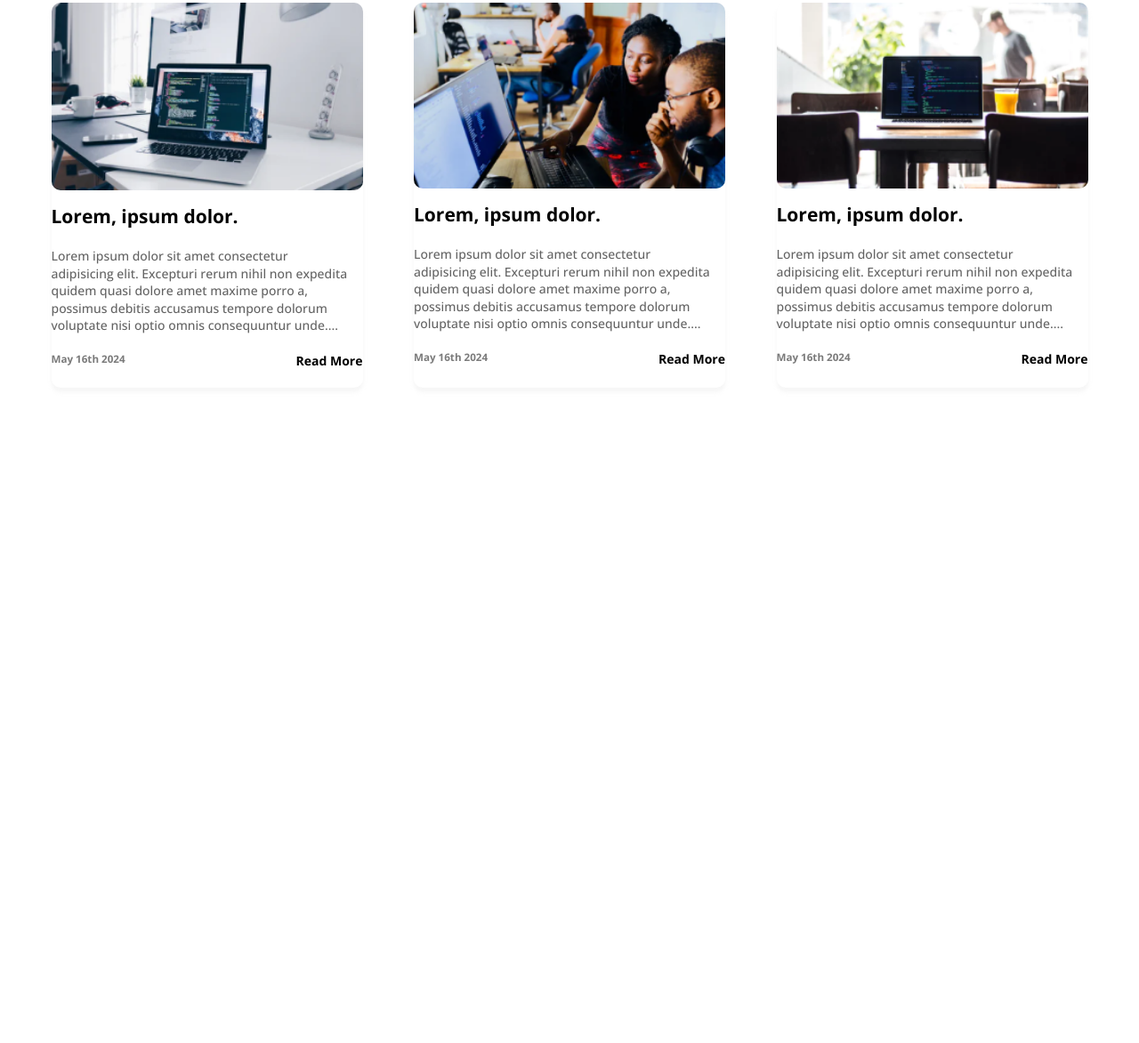
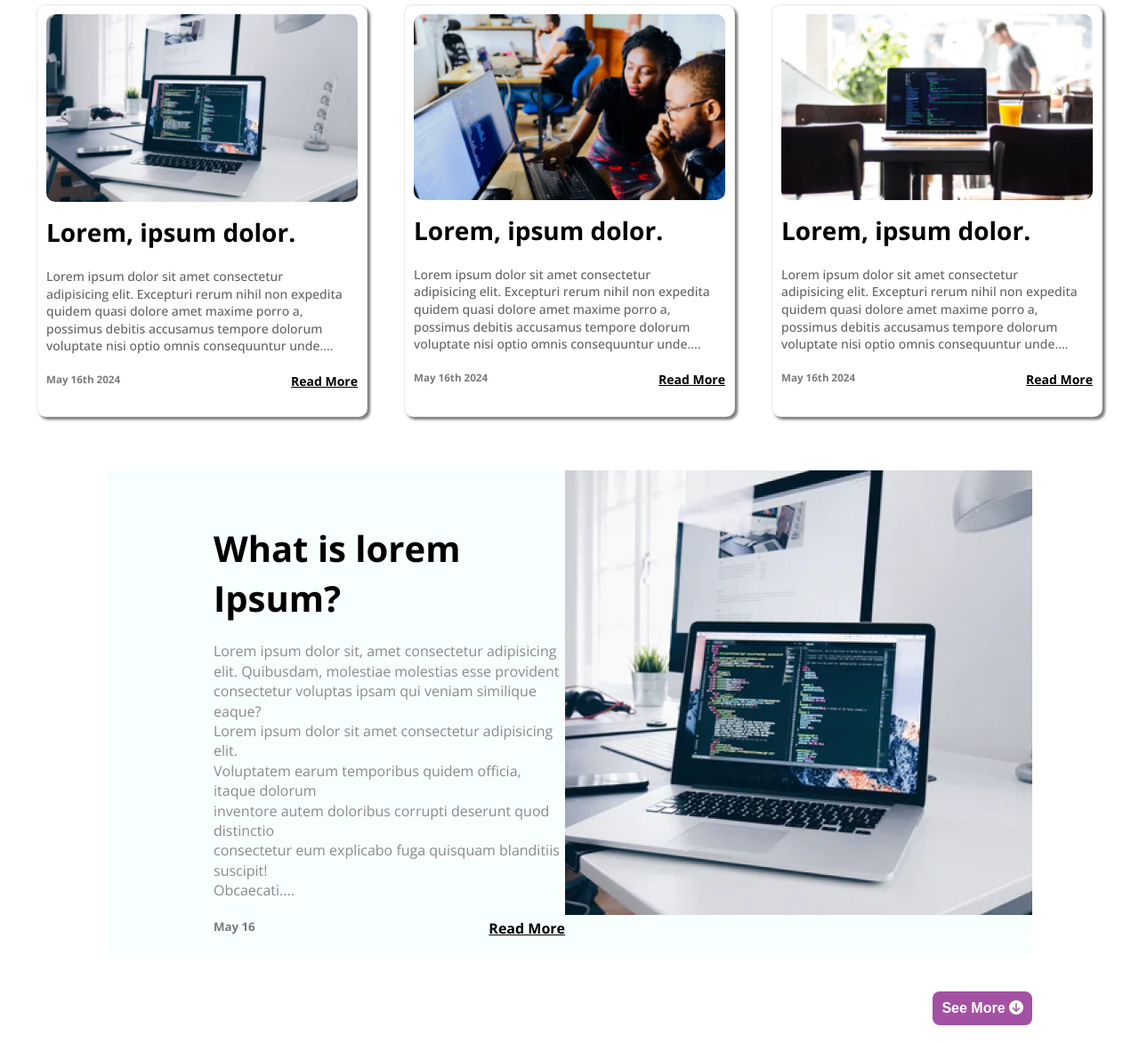
Before and after one commit to Hamzaabro5/Blog-Website, a plain HTML site: page index.html in a window 1280 px wide. Shown: the part 873-2046 px from the top of the page at 89% size. Before the commit the page ends 1349 px from the top, so only its background shows below. Drawn offline with nearby package versions, Linux system fonts and the light colour scheme.

Commit message:
Blog Website

```diff
--- a/index.html
+++ b/index.html
@@ -49,7 +49,6 @@
             <div><img src="./assets/long-card.png" alt=""></div>
        </section>
 
-       <section>
         <div  class="card-container">
             <div class="card">
                 <img src="./assets/card1.png" alt="">
@@ -57,7 +56,7 @@
                 <p>Lorem ipsum dolor sit amet consectetur <br/> adipisicing elit. Excepturi rerum nihil non expedita<br/> quidem quasi dolore amet maxime porro a,<br/> possimus debitis accusamus tempore dolorum<br/> voluptate nisi optio omnis consequuntur unde....</p>
                 <div class="card-flex">
                     <h5>May 16th 2024</h5>
-                    <h4><b>Read More</b></h4>
+                    <a href=""><h4><b>Read More</b></h4></a>
                 </div>
             </div>
             <div class="card">
@@ -66,7 +65,7 @@
                 <p>Lorem ipsum dolor sit amet consectetur <br/> adipisicing elit. Excepturi rerum nihil non expedita<br/> quidem quasi dolore amet maxime porro a,<br/> possimus debitis accusamus tempore dolorum<br/> voluptate nisi optio omnis consequuntur unde....</p>
                 <div class="card-flex">
                     <h5>May 16th 2024</h5>
-                    <h4><b>Read More</b></h4>
+                   <a href=""><h4><b>Read More</b></h4></a>
                 </div>
             </div>
             <div class="card">
@@ -75,12 +74,32 @@
                 <p>Lorem ipsum dolor sit amet consectetur <br/> adipisicing elit. Excepturi rerum nihil non expedita<br/> quidem quasi dolore amet maxime porro a,<br/> possimus debitis accusamus tempore dolorum<br/> voluptate nisi optio omnis consequuntur unde....</p>
                 <div class="card-flex">
                     <h5>May 16th 2024</h5>
-                    <h4><b>Read More</b></h4>
+                    <a href=""><h4><b>Read More</b></h4></a>
                 </div>
             </div>
         </div>
-       </section>
+
+        <div class="last-hero-section">
+            <div class="last-hero-section-content">
+                <h1>What is lorem<br />Ipsum?</h1>
+                <p>Lorem ipsum dolor sit, amet consectetur adipisicing<br /> elit. Quibusdam, molestiae molestias esse provident<br /> consectetur voluptas ipsam qui veniam similique eaque?<br />Lorem ipsum dolor sit amet consectetur adipisicing elit.<br /> Voluptatem earum temporibus quidem officia, itaque dolorum<br /> inventore autem doloribus corrupti deserunt quod distinctio<br /> consectetur eum explicabo fuga quisquam blanditiis suscipit!<br /> Obcaecati....</p>
+                <div class="card-flex">
+                    <h5>May 16</h5>
+                    <a href=""><h4><b>Read More</b></h4></a>
+                </div>
+            </div>
+            <div><img src="assets/long-big-card.png" alt="last-hero-img"></div>
+        </div>
+
+        <div class="see-more-btn">
+            <button>See More <i class="fa-solid fa-circle-arrow-down"></i></button>
+        </div>
+
     </main>
+
+    <footer>
+
+    </footer>
 
 
 
--- a/style.css
+++ b/style.css
@@ -18,6 +18,7 @@ header{
     position: sticky;
     top: 0;
     background-color: #fff;
+    border-bottom: 2px solid #cccccc1e;
 }
 nav{
     padding: 1rem;
@@ -100,6 +101,7 @@ nav i{
 }
 .card img{
     width: 350px;
+    /* width: 100%; */
     border-radius: 10px;
     margin-bottom: 10px;
 }
@@ -112,8 +114,15 @@ nav i{
 }
 .card{
     border-radius: 10px;
-    box-shadow: 0px 5px 4px rgba(221, 221, 221, 0.25);
+    box-shadow: 3px 3px 3px #00000085;
     margin-bottom: 40px;
+    padding: 10px 10px;
+    border: 0.5px solid #00000018;
+}
+.card:hover{
+    box-shadow: 4px 4px 4px #00000085;
+    transform: scale(1.04);
+    transition: 0.3s ease-in-out;
 }
 .card-flex{
     margin-top: 20px;
@@ -124,3 +133,47 @@ nav i{
 .card-flex h5{
     color: #00000085;
 }
+.card a{
+    color: #000000;
+}
+.last-hero-section{
+    display: flex;
+    justify-content: space-between;
+    margin: 20px 120px;
+    background-color: #00ffff07;
+}
+.last-hero-section-content{
+    padding-left: 120px;
+    padding-top: 60px;
+    font-size: 16px;
+}
+.last-hero-section-content h1{
+    font-size: 40px;
+    font-weight: 700;
+    margin-bottom: 20px;
+}
+.last-hero-section-content p{
+    color: #8a8a8a;
+}
+.last-hero-section-content a{
+    color: #000000;
+}
+.see-more-btn{
+    text-align: right;
+    margin-right: 120px;
+    margin-top: 40px;
+    margin-bottom: 20px;
+}
+.see-more-btn button{
+    border: none;
+    border-radius: 8px;
+    padding: 10px;
+    background-color: #7a027aaf;
+    color: #fff;
+    font-size: 16px;
+    font-weight: 600;
+    cursor: pointer;
+}
+.see-more-btn button:hover{
+    background-color: #7a027ace;
+}
```
